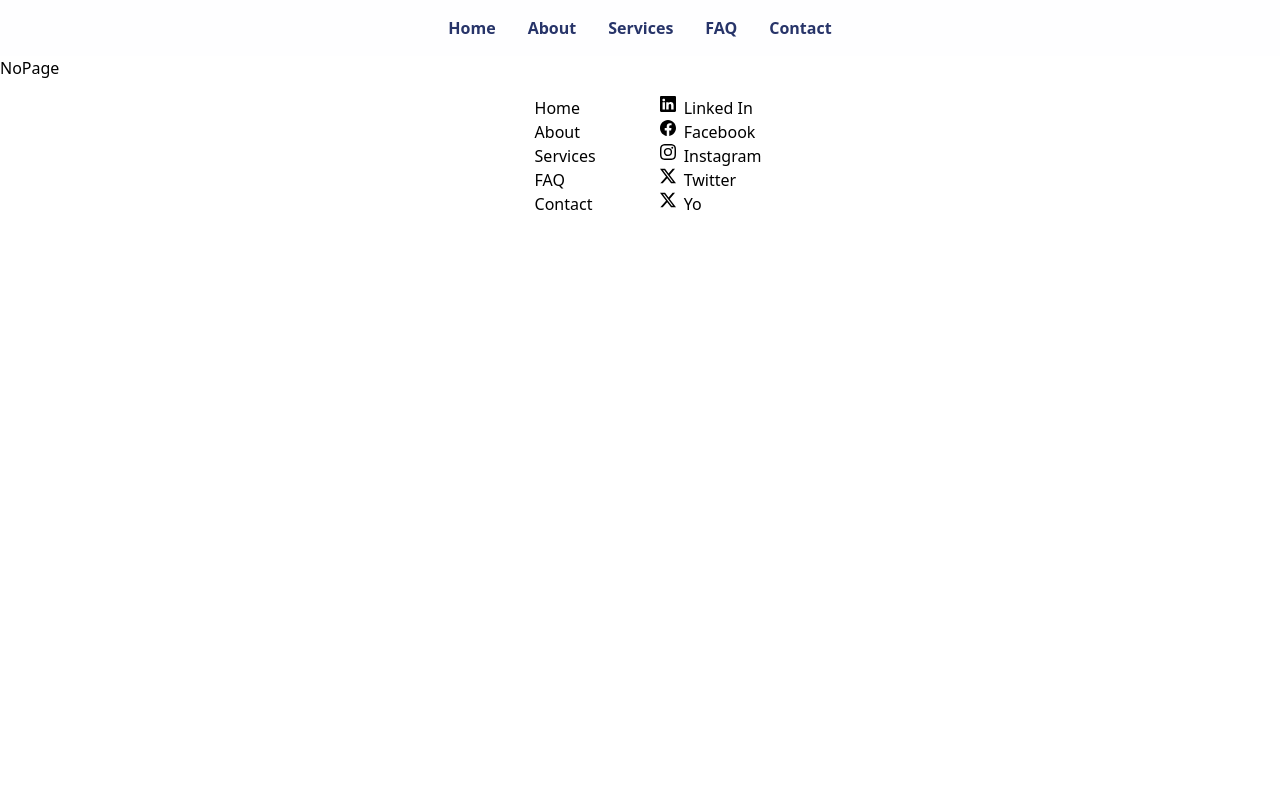
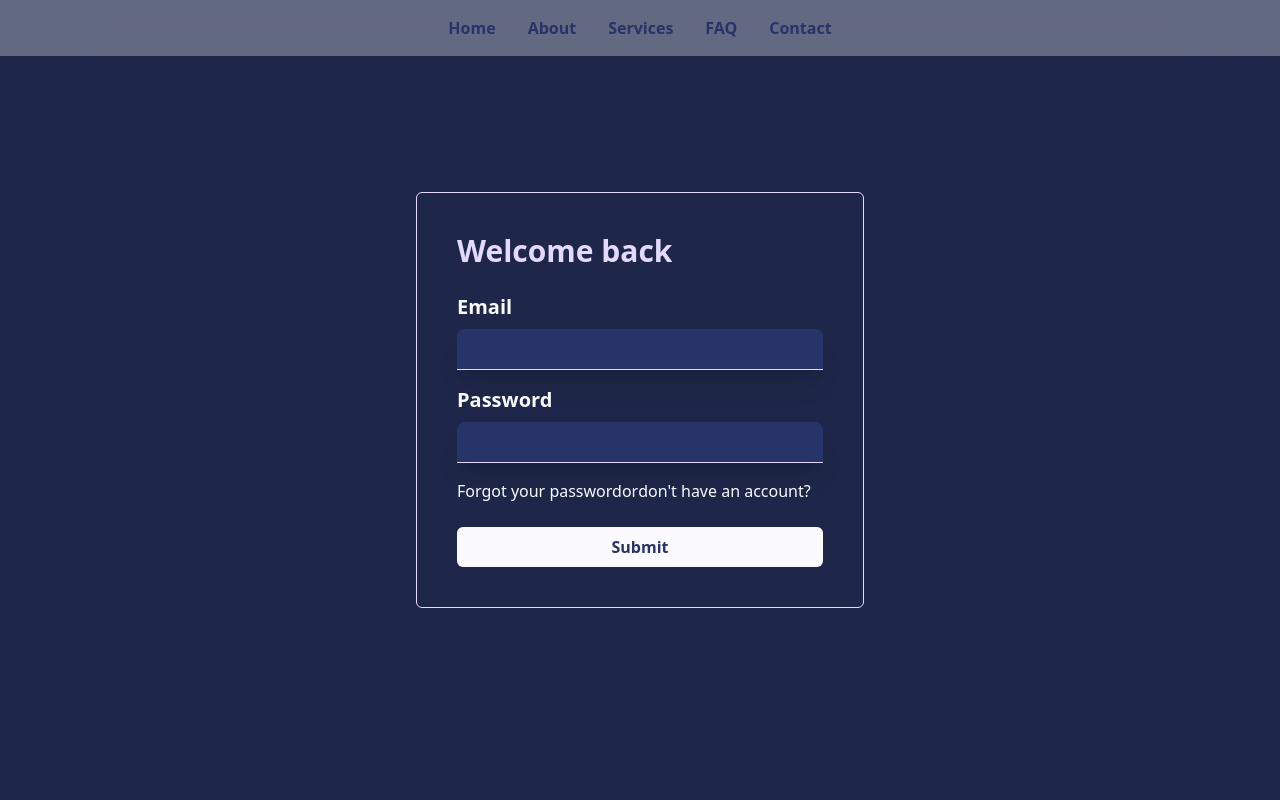
Before and after one commit to Junaidadams/nooks, a React (Vite) app: page /login in a window 1280 px wide. Shown: the top 800 px of the page. Built offline with nearby package versions, Linux system fonts and the light colour scheme.

Commit message:
Created login page

```diff
--- a/src/App.jsx
+++ b/src/App.jsx
@@ -7,6 +7,7 @@ import About from "./pages/About";
 import Services from "./pages/Services";
 import Contact from "./pages/Contact";
 import Registration from "./pages/Registration";
+import Login from "./pages/Login";
 
 import NoPage from "./pages/NoPage";
 
@@ -19,6 +20,7 @@ const App = () => {
       <Route path="/contact" element={<Contact />} />
       <Route path="/services" element={<Services />} />
       <Route path="/register" element={<Registration />} />
+      <Route path="/login" element={<Login />} />
       <Route path="*" element={<NoPage />} />
     </Routes>
   );
--- /dev/null
+++ b/src/pages/Login.jsx
@@ -0,0 +1,58 @@
+const Login = () => {
+  return (
+    <div className="flex min-h-screen -mt-[56px]  bg-space-cadet flex-col ">
+      {" "}
+      <form className="max-w-md m-auto  rounded-md text-ghost-white p-10 sm:border-[1px] border-periwinkle w-full">
+        <h1 className="text-2xl sm:text-3xl  text-periwinkle text font-black mb-6">
+          Welcome back
+        </h1>
+
+        <div className="my-4">
+          <label
+            className="block text-ghost-white font-semibold text-xl mb-2"
+            htmlFor="email"
+          >
+            Email
+          </label>
+          <input
+            name="email"
+            type="email"
+            id="email"
+            className="w-full p-2 bg-delft-blue border-b-[1px] border-periwinkle  focus:outline-none focus:ring-indigo-500 focus:border-indigo-500 shadow-xl rounded-t-lg"
+            required
+          />
+        </div>
+
+        <div className="my-4">
+          <label
+            className="block text-ghost-white font-semibold text-xl mb-2"
+            htmlFor="password"
+          >
+            Password
+          </label>
+          <input
+            name="password"
+            type="password"
+            id="password"
+            className="w-full p-2 bg-delft-blue border-b-[1px] border-periwinkle  focus:outline-none focus:ring-indigo-500 focus:border-indigo-500 shadow-xl rounded-t-lg"
+            required
+          />
+        </div>
+        <div className="mb-6 flex">
+          <a href="/"> Forgot your password</a> or{" "}
+          <a href="/"> don&apos;t have an account?</a>
+        </div>
+        <div className="">
+          <button
+            type="submit"
+            className="rounded-md font-semibold bg-ghost-white hover:bg-delft-blue hover:text-ghost-white hover:shadow-2xl text-delft-blue px-4 py-2 ml-auto w-full"
+          >
+            Submit
+          </button>
+        </div>
+      </form>
+    </div>
+  );
+};
+
+export default Login;
```
